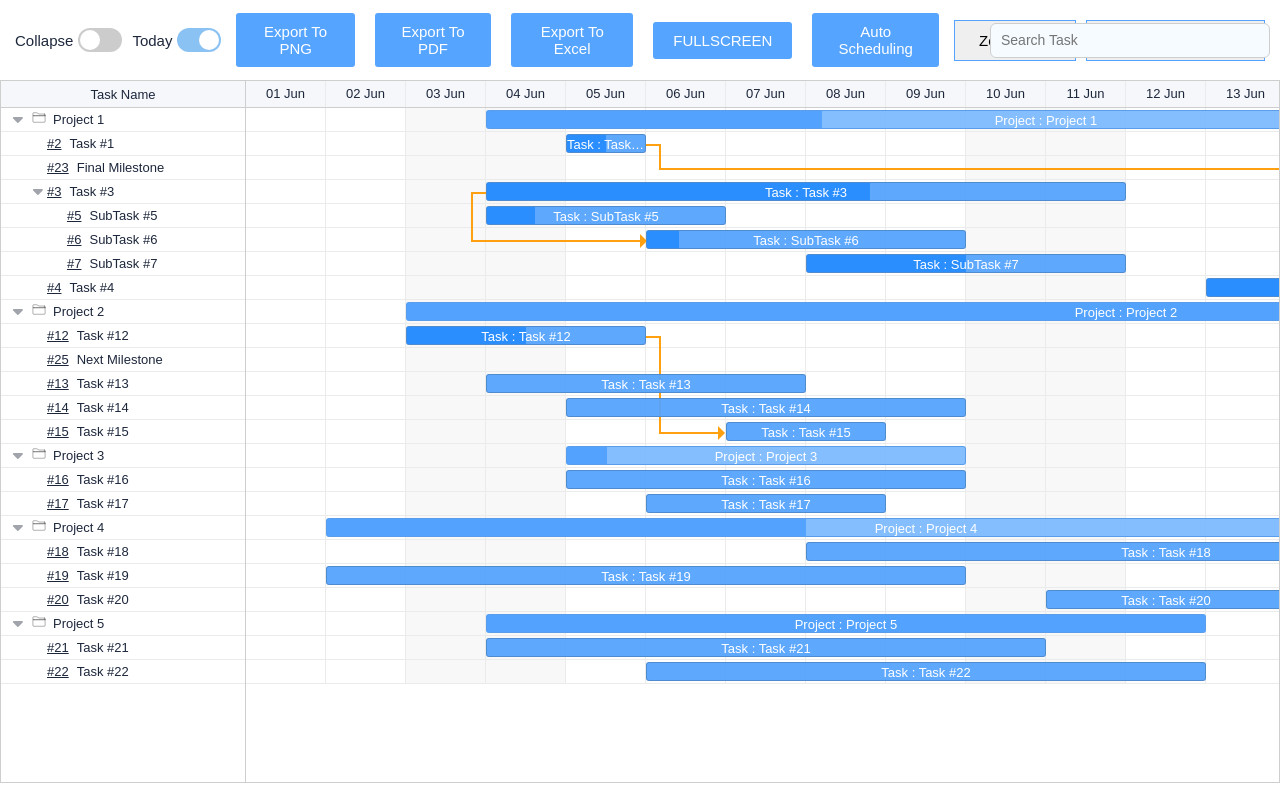
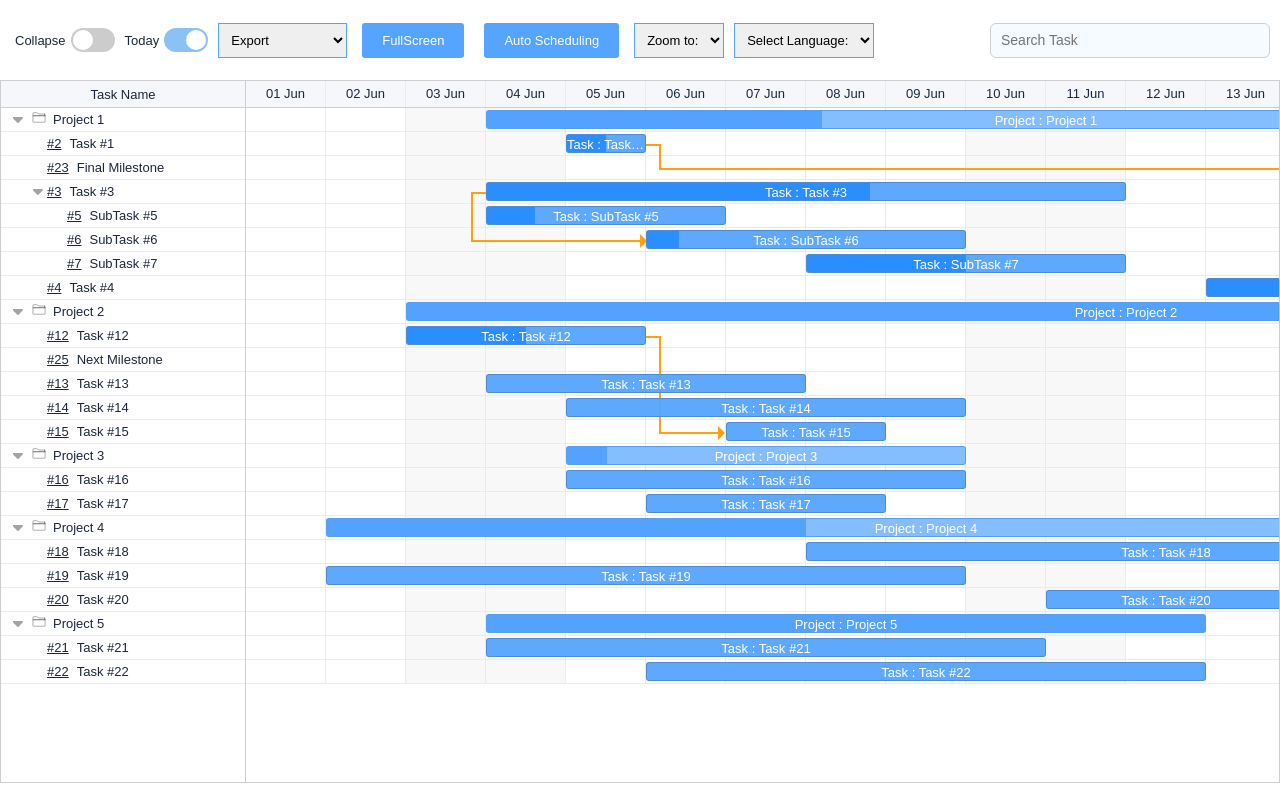
Before and after one commit to zehntech/zt-gantt, a plain HTML site: page index.html in a window 1280 px wide. Drawn offline with Linux system fonts and the light colour scheme.

Commit message:
updated demo

```diff
--- a/index.html
+++ b/index.html
@@ -37,17 +37,16 @@
         />
         <label for="today-switch">Today</label>
       </div>
-      <div class="export-to-png">
-        <button class="btn" onclick="exportAsPNG()">Export To PNG</button>
-      </div>
-      <div class="export-to-pdf">
-        <button class="btn" onclick="exportAsPDF()">Export To PDF</button>
-      </div>
-      <div class="export-to-excel">
-        <button class="btn" onclick="exportAsExcel()">Export To Excel</button>
+      <div class="export-data">
+        <select class="export" id="export" placeholder="Export" onchange="exportChange(event)">
+          <option value="" disabled="" selected="">Export</option>
+          <option value="png">Export To PNG</option>
+          <option value="pdf">Export To PDF</option>
+          <option value="excel">Export To Excel</option>
+      </select>
       </div>
       <div class="fullscreen">
-        <button class="btn" onclick="changeScreen()">FULLSCREEN</button>
+        <button class="btn" onclick="changeScreen()">FullScreen</button>
       </div>
       <div class="auto-scheduling">
         <!-- <span class="coming-soon">coming soon</span> -->
@@ -672,15 +671,16 @@
         }
       }
 
-      function exportAsPNG() {
-        ZT_Gantt.exportToPNG("ztGanttChart");
+      function exportChange(e){
+        if(e.target.value === "png"){
+          ZT_Gantt.exportToPNG("ztGanttChart");
+        }else if(e.target.value === "pdf"){
+          ZT_Gantt.exportToPDF("ztGanttChart");
+        }else{
+          ZT_Gantt.exportToExcel("ztGanttChart");
+        }
       }
-      function exportAsPDF() {
-        ZT_Gantt.exportToPDF("ztGanttChart");
-      }
-      function exportAsExcel() {
-        ZT_Gantt.exportToExcel("ztGanttChart");
-      }
+
       function autoScheduling() {
         ZT_Gantt.autoScheduling();
       }
--- a/style.css
+++ b/style.css
@@ -23,8 +23,9 @@
   background-color: #3585e0f2;
 }
 
-.scale-zoom, .lang{
-  padding: 10px 20px;
+.scale-zoom, .lang, .export{
+  padding: 8px;
+  height: 35px;
   border: 1px solid #4ca0fff2;
   outline: transparent;
   font-family: sans-serif;
@@ -115,7 +116,7 @@ input[type="checkbox"] {
 
 .action-container *{
     font-weight: 500;
-    font-size: 15px;
+    font-size: 13px;
 }
 .action-container{
     margin: 0 10px;
```
